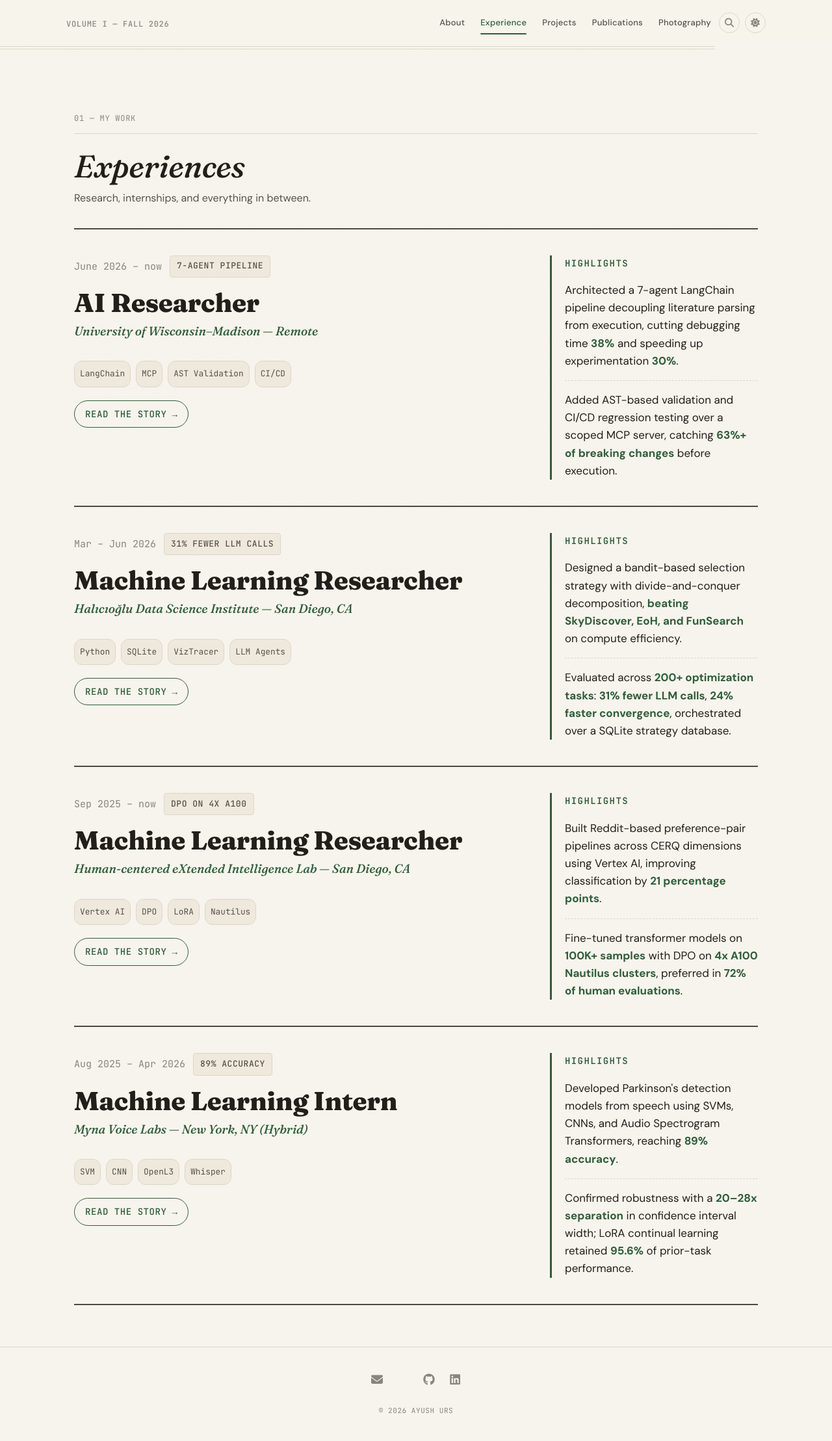
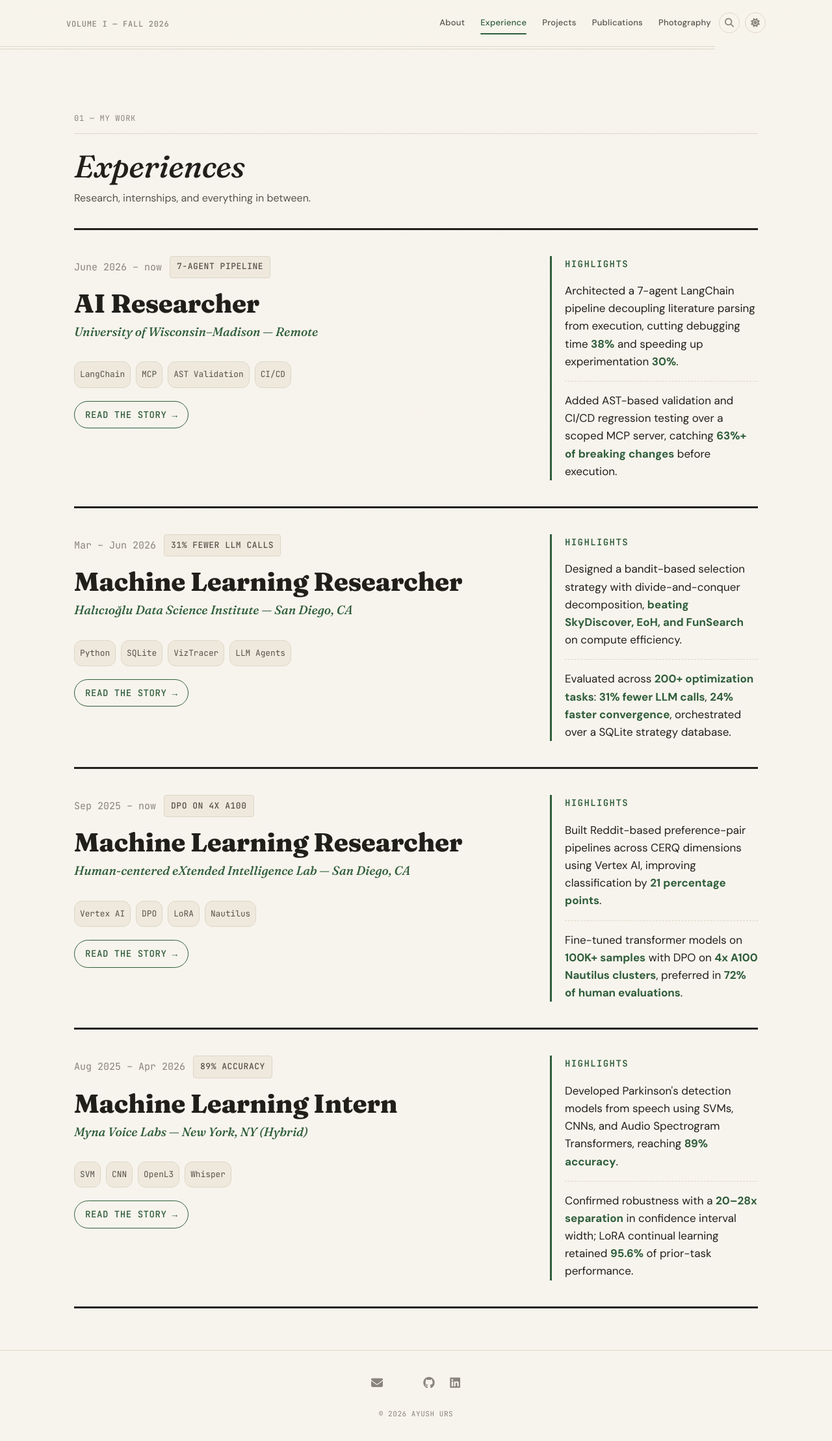
Before and after one commit to ayush11z/ayush11z.github.io, a Jekyll site: the page built from _pages/experience.md, in a window 1280 px wide. Shown: the whole page at 65% size. Built offline with Jekyll 4.4.1, drawn with Linux system fonts in a browser that asks for light colours; a style sheet for code colours, icons or effects is not loaded.

Commit message:
Switch Experience dividers to a solid 3px color, drop color-mix
color-mix() at 2px wasn't reading as noticeably thicker/bolder in
practice. Use a plain, fully-opaque var(--text-primary) border at
3px instead — avoids any color-mix rendering ambiguity and makes
the divider unambiguously bolder.

Co-Authored-By: Claude Sonnet 5 <noreply@anthropic.com>
Claude-Session: https://claude.ai/code/session_01UQwU1Kimv87JvCPAGi7yT4

```diff
--- a/_sass/components/_experience.scss
+++ b/_sass/components/_experience.scss
@@ -3,12 +3,12 @@
 // =============================================================
 
 .exp-list {
-  border-top: 2px solid color-mix(in srgb, var(--text-primary) 80%, transparent);
+  border-top: 3px solid var(--text-primary);
 }
 
 .exp-entry {
   padding: var(--space-10) 0;
-  border-bottom: 2px solid color-mix(in srgb, var(--text-primary) 80%, transparent);
+  border-bottom: 3px solid var(--text-primary);
 }
 
 .exp-entry-split {
```
